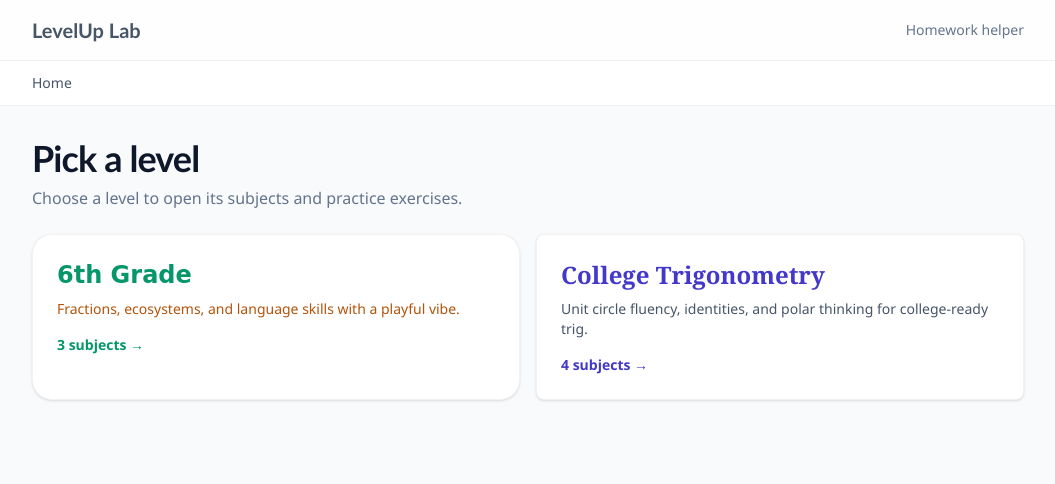
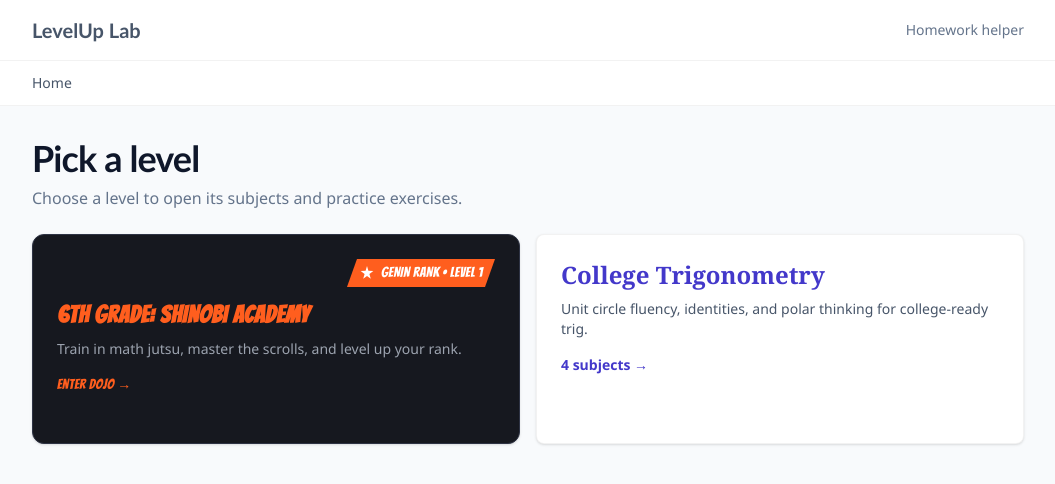
Before and after one commit to Baltindors/levelup-lab, a Vue app: page / in a window 1280 px wide. Shown: the top 484 px of the page, without its empty margins (112-1167 px from the left). Built offline with nearby package versions, Linux system fonts and the light colour scheme; the HTML template or start-up script is replaced by a standard one.

Commit message:
updated style for 6th grade

```diff
--- a/index.html
+++ b/index.html
@@ -4,6 +4,9 @@
     <meta charset="UTF-8" />
     <link rel="icon" type="image/svg+xml" href="/favicon.svg" />
     <meta name="viewport" content="width=device-width, initial-scale=1.0" />
+    <link rel="preconnect" href="https://fonts.googleapis.com" />
+    <link rel="preconnect" href="https://fonts.gstatic.com" crossorigin />
+    <link href="https://fonts.googleapis.com/css2?family=Bangers&display=swap" rel="stylesheet" />
     <title>LevelUp Lab</title>
   </head>
   <body>
--- a/src/assets/themes/grades.css
+++ b/src/assets/themes/grades.css
@@ -5,6 +5,7 @@
   --color-panel: #ffffff;
   --color-text: #0f172a;
   --color-muted: #64748b;
+  --color-border: rgb(0 0 0 / 0.08);
   --radius-card: 0.75rem;
   --radius-pill: 9999px;
   --font-display: 'Trebuchet MS', 'Segoe UI', sans-serif;
@@ -12,15 +13,17 @@
 }
 
 .theme-grade-5 {
-  --color-primary: #059669;
-  --color-primary-soft: #fef3c7;
-  --color-surface: #ecfdf5;
-  --color-panel: #ffffff;
-  --color-text: #064e3b;
-  --color-muted: #b45309;
-  --radius-card: 1.25rem;
+  --color-primary: #ff5e1e;
+  --color-primary-soft: #3a1d0e;
+  --color-accent: #00e5ff;
+  --color-surface: #111217;
+  --color-panel: #1a1c24;
+  --color-text: #f3f4f6;
+  --color-muted: #9ca3af;
+  --color-border: #2e3344;
+  --radius-card: 0.75rem;
   --radius-pill: 9999px;
-  --font-display: 'Comic Sans MS', 'Trebuchet MS', sans-serif;
+  --font-display: 'Bangers', Impact, sans-serif;
   --font-body: 'Segoe UI', system-ui, sans-serif;
 }
 
@@ -31,6 +34,7 @@
   --color-panel: #ffffff;
   --color-text: #1e293b;
   --color-muted: #475569;
+  --color-border: rgb(0 0 0 / 0.08);
   --radius-card: 0.5rem;
   --radius-pill: 0.375rem;
   --font-display: Georgia, 'Times New Roman', serif;
@@ -58,3 +62,79 @@
 .app-shell .display {
   font-family: var(--font-display);
 }
+
+.theme-grade-5.theme-card,
+.theme-grade-5 .theme-card,
+.theme-grade-5 header,
+.theme-grade-5 nav {
+  border-color: var(--color-border);
+}
+
+.theme-grade-5 :focus-visible {
+  outline: 2px solid var(--color-accent);
+  outline-offset: 2px;
+}
+
+.ninja-tag {
+  clip-path: polygon(10px 0, 100% 0, calc(100% - 10px) 100%, 0 100%);
+}
+
+.chakra-meter {
+  background: linear-gradient(90deg, var(--color-accent), var(--color-primary));
+}
+
+.speedlines {
+  background-color: #1a120c;
+  background-image: repeating-linear-gradient(
+    -18deg,
+    transparent,
+    transparent 8px,
+    rgba(255, 94, 30, 0.16) 8px,
+    rgba(255, 94, 30, 0.16) 10px
+  );
+}
+
+.dojo-cta-arrow {
+  display: inline-block;
+  transition: transform 0.2s ease;
+}
+
+.group:hover .dojo-cta-arrow {
+  transform: translateX(0.35rem);
+}
+
+.feedback-correct {
+  background: #ecfdf5;
+  color: #064e3b;
+  border-color: #10b981;
+}
+
+.feedback-incorrect {
+  background: #fff1f2;
+  color: #881337;
+  border-color: #fb7185;
+}
+
+.feedback-pending {
+  background: #fffbeb;
+  color: #78350f;
+  border-color: #fbbf24;
+}
+
+.theme-grade-5 .feedback-correct {
+  background: #052e24;
+  color: #a7f3d0;
+  border-color: #34d399;
+}
+
+.theme-grade-5 .feedback-incorrect {
+  background: #3f1218;
+  color: #fecdd3;
+  border-color: #fb7185;
+}
+
+.theme-grade-5 .feedback-pending {
+  background: #3a2a0e;
+  color: #fde68a;
+  border-color: #fbbf24;
+}
--- a/src/components/exercises/common/MathModuleShell.vue
+++ b/src/components/exercises/common/MathModuleShell.vue
@@ -1,5 +1,13 @@
 <script setup>
 import { computed, ref, watch } from 'vue'
+import { useRoute } from 'vue-router'
+import { getGrade } from '../../../data/mockData'
+
+const route = useRoute()
+const activeGrade = computed(() => getGrade(route.params.gradeId))
+const shinobi = computed(() => activeGrade.value?.theme === 'theme-grade-5')
+const phaseLabels = computed(() => (shinobi.value ? activeGrade.value?.phaseLabels : null))
+const victoryTitle = computed(() => (shinobi.value ? activeGrade.value?.victoryTitle : null))
 
 const props = defineProps({
   gradeAnswer: {
@@ -104,14 +112,14 @@ function toggleResult(id) {
 <template>
   <div class="space-y-5">
     <div
-      class="theme-card flex flex-wrap gap-2 border border-black/5 bg-[var(--color-panel)] p-2 shadow-sm"
+      class="theme-card flex flex-col gap-2 border border-[var(--color-border)] bg-[var(--color-panel)] p-2 shadow-sm sm:flex-row"
       role="tablist"
       aria-label="Math module mode"
     >
       <button
         type="button"
         role="tab"
-        class="theme-pill flex-1 px-4 py-2 text-sm font-semibold"
+        class="theme-pill min-h-11 flex-1 px-4 py-2 text-sm font-semibold"
         :class="
           tab === 'explore'
             ? 'bg-[var(--color-primary)] text-white'
@@ -120,12 +128,12 @@ function toggleResult(id) {
         :aria-selected="tab === 'explore'"
         @click="selectTab('explore')"
       >
-        Explore &amp; Learn
+        {{ phaseLabels?.explore ?? 'Explore & Learn' }}
       </button>
       <button
         type="button"
         role="tab"
-        class="theme-pill flex-1 px-4 py-2 text-sm font-semibold"
+        class="theme-pill min-h-11 flex-1 px-4 py-2 text-sm font-semibold"
         :class="
           tab === 'practice'
             ? 'bg-[var(--color-primary)] text-white'
@@ -134,7 +142,7 @@ function toggleResult(id) {
         :aria-selected="tab === 'practice'"
         @click="selectTab('practice')"
       >
-        Practice Drill ({{ drillSize }} Questions)
+        {{ phaseLabels?.practice ?? `Practice Drill (${drillSize} Questions)` }}
       </button>
     </div>
 
@@ -177,17 +185,13 @@ function toggleResult(id) {
       <div v-if="cardFeedback" class="flex flex-wrap items-center gap-3">
         <p
           class="theme-pill px-3 py-1.5 text-sm font-bold"
-          :class="
-            cardFeedback === 'correct'
-              ? 'bg-emerald-100 text-emerald-800'
-              : 'bg-rose-100 text-rose-800'
-          "
+          :class="cardFeedback === 'correct' ? 'feedback-correct' : 'feedback-incorrect'"
         >
           {{ cardFeedback === 'correct' ? 'Correct' : 'Incorrect' }}
         </p>
         <button
           type="button"
-          class="theme-pill bg-[var(--color-primary)] px-4 py-2 text-sm font-semibold text-white"
+          class="theme-pill inline-flex min-h-11 items-center bg-[var(--color-primary)] px-4 py-2 text-sm font-semibold text-white"
           @click="onNext"
         >
           {{ isLastCard ? 'See Results →' : 'Next Card →' }}
@@ -197,7 +201,16 @@ function toggleResult(id) {
 
     <!-- Practice results -->
     <div v-else-if="isComplete" class="space-y-5">
-      <div class="theme-card border border-black/5 bg-[var(--color-panel)] p-5 shadow-sm">
+      <div
+        v-if="passed && victoryTitle"
+        class="speedlines theme-card border border-[var(--color-primary)] p-4 sm:p-5"
+        role="status"
+      >
+        <p class="display text-2xl tracking-wide text-[var(--color-text)] sm:text-4xl">
+          {{ victoryTitle }}
+        </p>
+      </div>
+      <div class="theme-card border border-[var(--color-border)] bg-[var(--color-panel)] p-4 shadow-sm sm:p-5">
         <p class="text-sm font-semibold uppercase tracking-wide text-[var(--color-muted)]">
           Drill complete
         </p>
@@ -206,7 +219,7 @@ function toggleResult(id) {
         </p>
         <p
           class="theme-pill mt-3 inline-block px-3 py-1 text-sm font-bold"
-          :class="passed ? 'bg-emerald-100 text-emerald-800' : 'bg-amber-100 text-amber-900'"
+          :class="passed ? 'feedback-correct' : 'feedback-pending'"
         >
           {{ passed ? 'Passed' : 'Keep practicing' }}
         </p>
@@ -215,21 +228,21 @@ function toggleResult(id) {
           <button
             v-if="missedQuestions.length"
             type="button"
-            class="theme-pill bg-[var(--color-primary)] px-4 py-2 text-sm font-semibold text-white"
+            class="theme-pill inline-flex min-h-11 items-center bg-[var(--color-primary)] px-4 py-2 text-sm font-semibold text-white"
             @click="onRetryMissed"
           >
             Retry Missed Questions
           </button>
           <button
             type="button"
-            class="theme-pill border border-[var(--color-primary)] px-4 py-2 text-sm font-semibold text-[var(--color-primary)]"
+            class="theme-pill inline-flex min-h-11 items-center border border-[var(--color-primary)] px-4 py-2 text-sm font-semibold text-[var(--color-primary)]"
             @click="onRetake"
           >
             Retake Full Drill
           </button>
           <button
             type="button"
-            class="theme-pill border border-black/10 px-4 py-2 text-sm font-semibold text-[var(--color-muted)]"
+            class="theme-pill inline-flex min-h-11 items-center border border-[var(--color-border)] px-4 py-2 text-sm font-semibold text-[var(--color-muted)]"
             @click="selectTab('explore')"
           >
             Back to Explore
@@ -242,7 +255,7 @@ function toggleResult(id) {
         <div
           v-for="(item, idx) in results"
           :key="item.question.id + '-' + idx"
-          class="theme-card border border-black/5 bg-[var(--color-panel)] shadow-sm"
+          class="theme-card border border-[var(--color-border)] bg-[var(--color-panel)] shadow-sm"
         >
           <button
             type="button"
@@ -254,20 +267,20 @@ function toggleResult(id) {
             </span>
             <span
               class="theme-pill px-2 py-0.5 text-xs font-bold uppercase"
-              :class="item.isCorrect ? 'bg-emerald-100 text-emerald-800' : 'bg-rose-100 text-rose-800'"
+              :class="item.isCorrect ? 'feedback-correct' : 'feedback-incorrect'"
             >
               {{ item.isCorrect ? 'Correct' : 'Missed' }}
             </span>
           </button>
           <div
             v-if="!item.isCorrect && openResultIds.includes(item.question.id + '-' + idx)"
-            class="border-t border-black/5 px-4 py-3"
+            class="border-t border-[var(--color-border)] px-4 py-3"
           >
             <slot name="explanation" :item="item" />
           </div>
           <div
             v-else-if="item.isCorrect && openResultIds.includes(item.question.id + '-' + idx)"
-            class="border-t border-black/5 px-4 py-3 text-sm text-[var(--color-muted)]"
+            class="border-t border-[var(--color-border)] px-4 py-3 text-sm text-[var(--color-muted)]"
           >
             Nice work on this one.
           </div>
@@ -276,11 +289,11 @@ function toggleResult(id) {
     </div>
 
     <!-- Practice idle (should rarely show) -->
-    <div v-else class="theme-card border border-black/5 bg-[var(--color-panel)] p-5 shadow-sm">
+    <div v-else class="theme-card border border-[var(--color-border)] bg-[var(--color-panel)] p-4 shadow-sm sm:p-5">
       <p class="text-[var(--color-muted)]">Ready when you are.</p>
       <button
         type="button"
-        class="theme-pill mt-3 bg-[var(--color-primary)] px-4 py-2 text-sm font-semibold text-white"
+        class="theme-pill mt-3 inline-flex min-h-11 items-center bg-[var(--color-primary)] px-4 py-2 text-sm font-semibold text-white"
         @click="startDrill(); tab = 'practice'"
       >
         Start Practice Drill
--- a/src/data/mockData.js
+++ b/src/data/mockData.js
@@ -4,11 +4,23 @@ export const mockData = {
       id: 'grade-5',
       name: '6th Grade',
       theme: 'theme-grade-5',
-      blurb: 'Fractions, ecosystems, and language skills with a playful vibe.',
+      cardTitle: '6TH GRADE: SHINOBI ACADEMY',
+      rankBadge: 'GENIN RANK • LEVEL 1',
+      cta: 'Enter Dojo',
+      blurb: 'Train in math jutsu, master the scrolls, and level up your rank.',
+      hud: { rank: 'Genin', chakra: 120, chakraMax: 200 },
+      victoryTitle: 'MISSION ACCOMPLISHED',
+      phaseLabels: {
+        explore: 'Dojo Sandbox / Practice Kata',
+        practice: '10-Chakra Trial',
+      },
       subjects: [
         {
           id: 'fractions-decimals',
           name: 'Math — Fractions & Decimals',
+          missionTitle: 'Scroll I: Fractions & Decimals Jutsu',
+          difficulty: 'B-Rank Mission',
+          status: 'Scroll Unlocked',
           description: 'Compare fractions, convert decimals, and solve everyday number problems.',
           exercises: [
             {
@@ -30,6 +42,9 @@ export const mockData = {
         {
           id: 'ecosystems',
           name: 'Science — Ecosystems',
+          missionTitle: 'Scroll II: Ecosystems',
+          difficulty: 'C-Rank Mission',
+          status: 'Scroll Unlocked',
           description: 'Food webs, habitats, and how living things depend on each other.',
           exercises: [
             {
@@ -45,6 +60,9 @@ export const mockData = {
         {
           id: 'language-arts',
           name: 'Language Arts',
+          missionTitle: 'Scroll III: Language Arts Seals',
+          difficulty: 'C-Rank Mission',
+          status: 'Scroll Unlocked',
           description: 'Grammar, vocabulary, and short reading passages.',
           exercises: [
             {
--- a/src/layouts/AppLayout.vue
+++ b/src/layouts/AppLayout.vue
@@ -17,8 +17,8 @@ const subject = computed(() => getSubject(route.params.gradeId, route.params.sub
 
 <template>
   <div :class="['app-shell', themeClass]">
-    <header class="border-b border-black/5 bg-[var(--color-panel)]/80 backdrop-blur-sm">
-      <div class="mx-auto flex max-w-5xl items-center justify-between gap-4 px-4 py-4">
+    <header class="border-b border-black/5 bg-[var(--color-panel)]">
+      <div class="mx-auto flex max-w-5xl flex-col items-start gap-1 px-4 py-4 sm:flex-row sm:items-center sm:justify-between sm:gap-4">
         <RouterLink to="/" class="display text-xl font-bold text-[var(--color-primary)] no-underline">
           LevelUp Lab
         </RouterLink>
@@ -27,7 +27,7 @@ const subject = computed(() => getSubject(route.params.gradeId, route.params.sub
     </header>
 
     <nav
-      class="sticky top-0 z-10 border-b border-black/5 bg-[var(--color-panel)]/95 backdrop-blur-sm"
+      class="sticky top-0 z-10 border-b border-black/5 bg-[var(--color-panel)]"
       aria-label="Breadcrumb"
     >
       <ol class="mx-auto flex max-w-5xl flex-wrap items-center gap-2 px-4 py-3 text-sm text-[var(--color-muted)]">
--- a/src/views/GradeView.vue
+++ b/src/views/GradeView.vue
@@ -5,12 +5,38 @@ import { getGrade } from '../data/mockData'
 
 const route = useRoute()
 const grade = computed(() => getGrade(route.params.gradeId))
+const isShinobi = computed(() => grade.value?.theme === 'theme-grade-5')
+
+const chakraPct = computed(() => {
+  const hud = grade.value?.hud
+  if (!hud?.chakraMax) return 0
+  return Math.min(100, Math.round((hud.chakra / hud.chakraMax) * 100))
+})
 </script>
 
 <template>
   <section v-if="grade" class="space-y-6">
+    <div
+      v-if="grade.hud"
+      class="theme-card space-y-3 border border-[var(--color-border)] bg-[var(--color-panel)] p-4 sm:p-6"
+    >
+      <p class="display text-2xl tracking-wide text-[var(--color-primary)]">
+        {{ grade.hud.rank }} (Chakra: {{ grade.hud.chakra }} XP)
+      </p>
+      <div
+        class="h-3 overflow-hidden rounded-full bg-[var(--color-border)]"
+        role="meter"
+        :aria-valuenow="grade.hud.chakra"
+        :aria-valuemin="0"
+        :aria-valuemax="grade.hud.chakraMax"
+        :aria-label="`Chakra ${grade.hud.chakra} of ${grade.hud.chakraMax}`"
+      >
+        <div class="chakra-meter h-full" :style="{ width: `${chakraPct}%` }" />
+      </div>
+    </div>
+
     <div>
-      <h1 class="display text-4xl font-bold">{{ grade.name }}</h1>
+      <h1 class="display text-4xl font-bold">{{ grade.cardTitle ?? grade.name }}</h1>
       <p class="mt-2 text-[var(--color-muted)]">{{ grade.blurb }}</p>
     </div>
 
@@ -22,9 +48,26 @@ const grade = computed(() => getGrade(route.params.gradeId))
           name: 'subject',
           params: { gradeId: grade.id, subjectId: subject.id },
         }"
-        class="theme-card block border border-black/5 bg-[var(--color-panel)] p-6 no-underline shadow-sm transition hover:-translate-y-0.5 hover:shadow-md"
+        class="theme-card block border bg-[var(--color-panel)] p-4 no-underline shadow-sm transition hover:-translate-y-0.5 hover:shadow-md sm:p-6"
+        :class="isShinobi ? 'border-[var(--color-border)]' : 'border-black/5'"
       >
-        <h2 class="display text-2xl font-bold text-[var(--color-primary)]">{{ subject.name }}</h2>
+        <div v-if="subject.difficulty || subject.status" class="mb-3 flex flex-wrap gap-2">
+          <span
+            v-if="subject.difficulty"
+            class="ninja-tag display bg-[var(--color-primary)] px-3 py-1 text-sm tracking-wide text-white"
+          >
+            {{ subject.difficulty }}
+          </span>
+          <span
+            v-if="subject.status"
+            class="theme-pill border border-[var(--color-border)] px-3 py-1 text-xs font-semibold uppercase tracking-wide text-[var(--color-accent)]"
+          >
+            {{ subject.status }}
+          </span>
+        </div>
+        <h2 class="display text-2xl font-bold text-[var(--color-primary)]">
+          {{ subject.missionTitle ?? subject.name }}
+        </h2>
         <p class="mt-2 text-sm text-[var(--color-muted)]">{{ subject.description }}</p>
         <p class="mt-4 text-sm font-semibold text-[var(--color-primary)]">
           {{ subject.exercises.length }} exercises →
--- a/src/views/Home.vue
+++ b/src/views/Home.vue
@@ -17,12 +17,37 @@ import { mockData } from '../data/mockData'
         v-for="grade in mockData.grades"
         :key="grade.id"
         :to="{ name: 'grade', params: { gradeId: grade.id } }"
-        class="theme-card block border border-black/5 bg-[var(--color-panel)] p-6 no-underline shadow-sm transition hover:-translate-y-0.5 hover:shadow-md"
-        :class="grade.theme"
+        class="theme-card block border p-4 no-underline shadow-sm transition hover:-translate-y-0.5 hover:shadow-md sm:p-6"
+        :class="[
+          grade.theme,
+          grade.rankBadge
+            ? 'group border-[var(--color-border)] bg-[#16181F] hover:border-orange-500 hover:shadow-[0_0_20px_rgba(255,94,30,0.35)]'
+            : 'border-black/5 bg-[var(--color-panel)]',
+        ]"
       >
-        <h2 class="display text-2xl font-bold text-[var(--color-primary)]">{{ grade.name }}</h2>
+        <div class="flex flex-col items-stretch gap-3">
+          <span
+            v-if="grade.rankBadge"
+            class="ninja-tag display self-end inline-flex items-center gap-1.5 bg-[var(--color-primary)] px-3 py-1 text-sm tracking-wide text-white"
+          >
+            <svg class="h-4 w-4 shrink-0" viewBox="0 0 24 24" aria-hidden="true" fill="currentColor">
+              <path d="M12 1.5l2.1 7.2 7.4.2-5.9 4.5 2.1 7.1L12 16.6 6.3 20.5l2.1-7.1L2.5 8.9l7.4-.2L12 1.5z" />
+            </svg>
+            {{ grade.rankBadge }}
+          </span>
+          <h2
+            class="display text-2xl font-bold text-[var(--color-primary)]"
+            :class="grade.rankBadge ? 'tracking-wide' : ''"
+          >
+            {{ grade.cardTitle ?? grade.name }}
+          </h2>
+        </div>
         <p class="mt-2 text-sm text-[var(--color-muted)]">{{ grade.blurb }}</p>
-        <p class="mt-4 text-sm font-semibold text-[var(--color-primary)]">
+        <p v-if="grade.rankBadge" class="display mt-4 min-h-11 text-sm tracking-wide text-[var(--color-primary)]">
+          {{ grade.cta }}
+          <span class="dojo-cta-arrow" aria-hidden="true">→</span>
+        </p>
+        <p v-else class="mt-4 text-sm font-semibold text-[var(--color-primary)]">
           {{ grade.subjects.length }} subjects →
         </p>
       </RouterLink>
```
Also changed, not shown: src/components/exercises/FlashcardExercise.vue (+4 -4 lines), src/components/exercises/MultipleChoiceExercise.vue (+6 -6 lines), src/views/ExerciseView.vue (+25 -6 lines), src/views/SubjectView.vue (+19 -3 lines).
